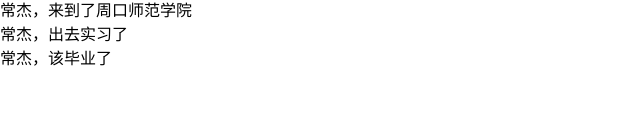
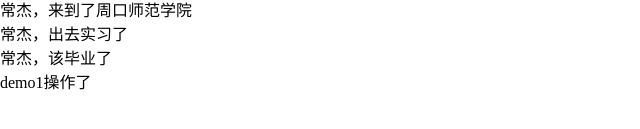
Before and after one commit to ChangXiaojiejie/myfirest, a plain HTML site: page index.html in a window 1280 px wide. Shown: the part 123-252 px from the top of the page, without its empty margins (0-640 px from the left). Drawn offline with Linux system fonts and the light colour scheme.

Commit message:
demo操作了一次

```diff
--- a/index.html
+++ b/index.html
@@ -23,6 +23,7 @@
   <div>常杰，来到了周口师范学院</div>
   <div>常杰，出去实习了</div>
   <div>常杰，该毕业了</div>
+  <div>demo1操作了</div>
 
 
 </body>
```
